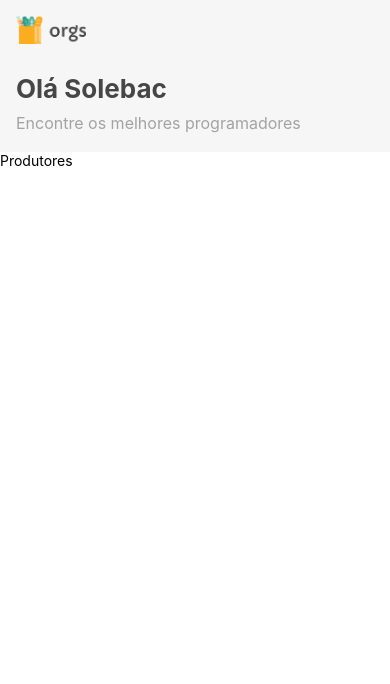
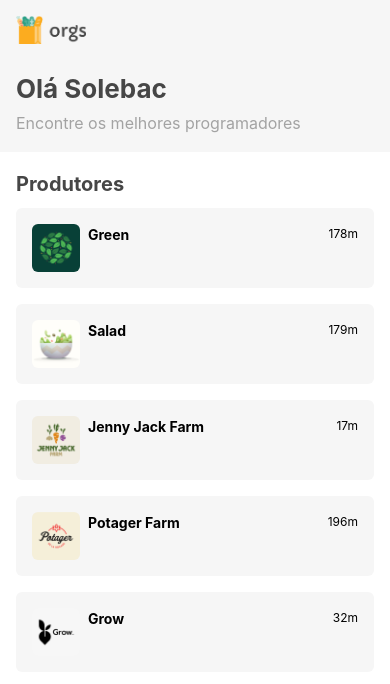
Before and after one commit to solebac/app-native-hooks, a React Native app: screen / in a window 390 px wide. Shown: the top 684 px of the page. Built offline with nearby package versions, Linux system fonts and the light colour scheme.

Commit message:
Estilização card Produto

```diff
--- a/App.js
+++ b/App.js
@@ -1,11 +1,13 @@
 import React from 'react';
-import {SafeAreaView} from 'react-native';
+import {SafeAreaView, StyleSheet} from 'react-native';
 import Home from './src/telas/Home';
 
 export default function App() {
   return (
-    <SafeAreaView>
+    <SafeAreaView style={estilos.tela}>
       <Home />
     </SafeAreaView>
   );
 }
+
+const estilos = StyleSheet.create({tela: {flex: 1}});
--- /dev/null
+++ b/src/telas/Home/componentes/Produtor.js
@@ -0,0 +1,43 @@
+import React from 'react';
+import {Image, StyleSheet, Text, View} from 'react-native';
+
+export default function Produtor({nome, imagem, distancia, estrelas}) {
+  return (
+    <View style={estilos.cartao}>
+      <Image style={estilos.imagem} source={imagem} accessibilityLabel={nome} />
+      <View style={estilos.information}>
+        <Text style={estilos.nome}>{nome}</Text>
+        <Text style={estilos.distancia}>{distancia}</Text>
+      </View>
+      {/* <Text>{estrelas}</Text> */}
+    </View>
+  );
+}
+
+const estilos = StyleSheet.create({
+  cartao: {
+    backgroundColor: '#f6f6f6',
+    marginVertical: 8,
+    marginHorizontal: 16,
+    borderRadius: 6,
+    flexDirection: 'row',
+    elevation: 4, //somente para android | IOS -> shadowColor:#fff, shadowOffset:{width:0, heigt:4}, shadowOpacity:0.23, shadRadius:2.62
+  },
+  imagem: {
+    width: 48,
+    height: 48,
+    borderRadius: 6,
+    marginVertical: 16,
+    marginLeft: 16,
+  },
+  information: {
+    flex: 1,
+    flexDirection: 'row',
+    justifyContent: 'space-between',
+    marginLeft: 8,
+    marginRight: 16,
+    marginVertical: 16,
+  },
+  nome: {fontSize: 14, lineHeight: 22, fontWeight: 'bold'},
+  distancia: {fontSize: 12, lineHeight: 19},
+});
--- a/src/telas/Home/componentes/Produtores.js
+++ b/src/telas/Home/componentes/Produtores.js
@@ -1,8 +1,9 @@
 import React, {useEffect, useState} from 'react';
-import {StyleSheet, Text} from 'react-native';
+import {FlatList, StyleSheet, Text} from 'react-native';
 import {carregaProdutores} from '../../../servicos/carregaDados';
+import Produtor from './Produtor';
 
-export default function Produtores() {
+export default function Produtores({topo: Topo}) {
   const [produtores, setProdutores] = useState('');
   const [lista, setLista] = useState([]);
 
@@ -12,10 +13,31 @@
     setProdutores(retorno.titulo);
     console.log(produtores, lista, retorno);
   }, []);
+  const TopoLista = () => {
+    ////ListHeaderComponent={() => <Text>{produtores}</Text>}></FlatList>
+    return (
+      <>
+        <Topo />
+        <Text style={estilos.titulo}>{produtores}</Text>
+      </>
+    );
+  };
   return (
-    <>
-      <Text>{produtores}</Text>
-    </>
+    <FlatList
+      data={lista}
+      //renderItem={({item: {nome}}) => <Text>{nome}</Text>}
+      renderItem={({item}) => <Produtor {...item} />}
+      keyExtractor={({nome}) => nome}
+      ListHeaderComponent={TopoLista}></FlatList>
   );
 }
-const estilos = StyleSheet.create({});
+const estilos = StyleSheet.create({
+  titulo: {
+    fontSize: 20,
+    lineHeight: 32,
+    marginHorizontal: 16,
+    marginTop: 16,
+    fontWeight: 'bold',
+    color: '#464646',
+  },
+});
--- a/src/telas/Home/index.js
+++ b/src/telas/Home/index.js
@@ -5,9 +5,14 @@
 const Home = () => {
   return (
     <>
-      <Topo />
-      <Produtores />
+      <Produtores topo={Topo} />
     </>
   );
 };
 export default Home;
+
+{
+  /**Old
+    <Topo />
+    <Produtores/> */
+}
```
